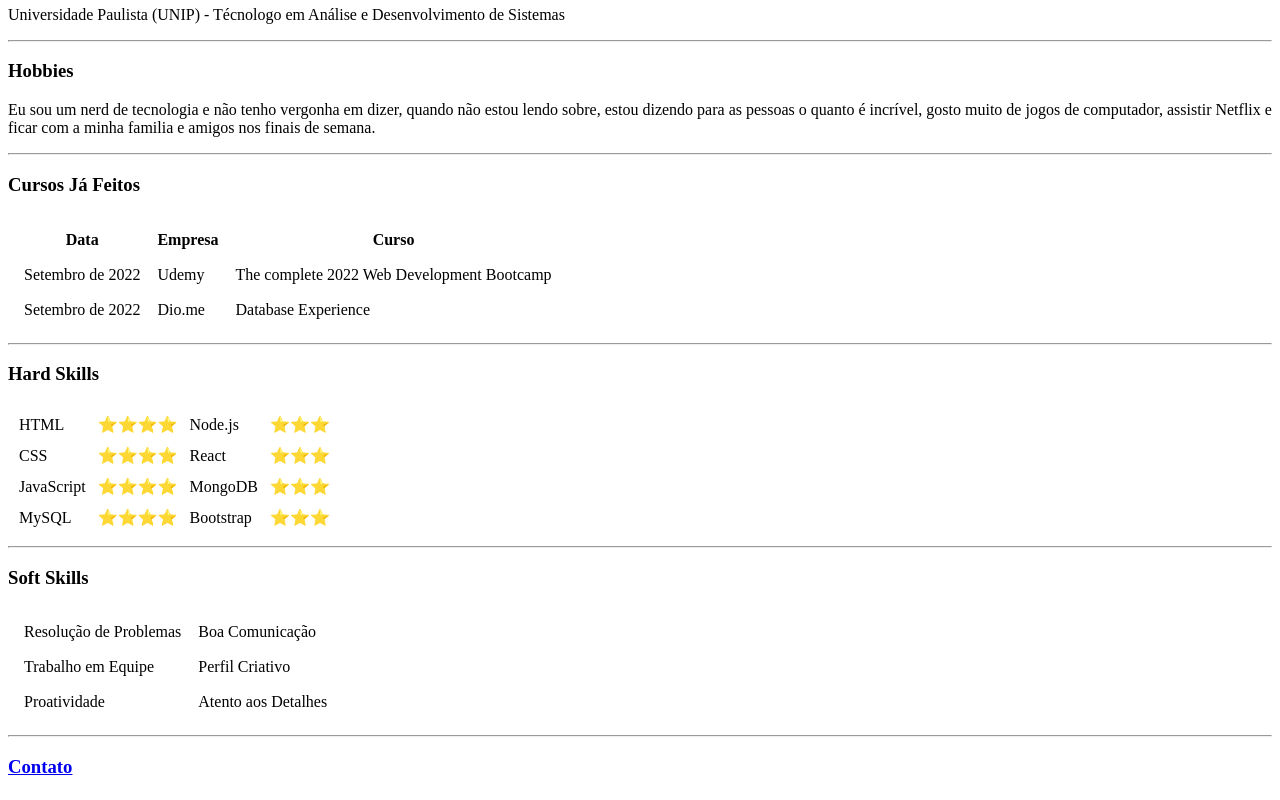
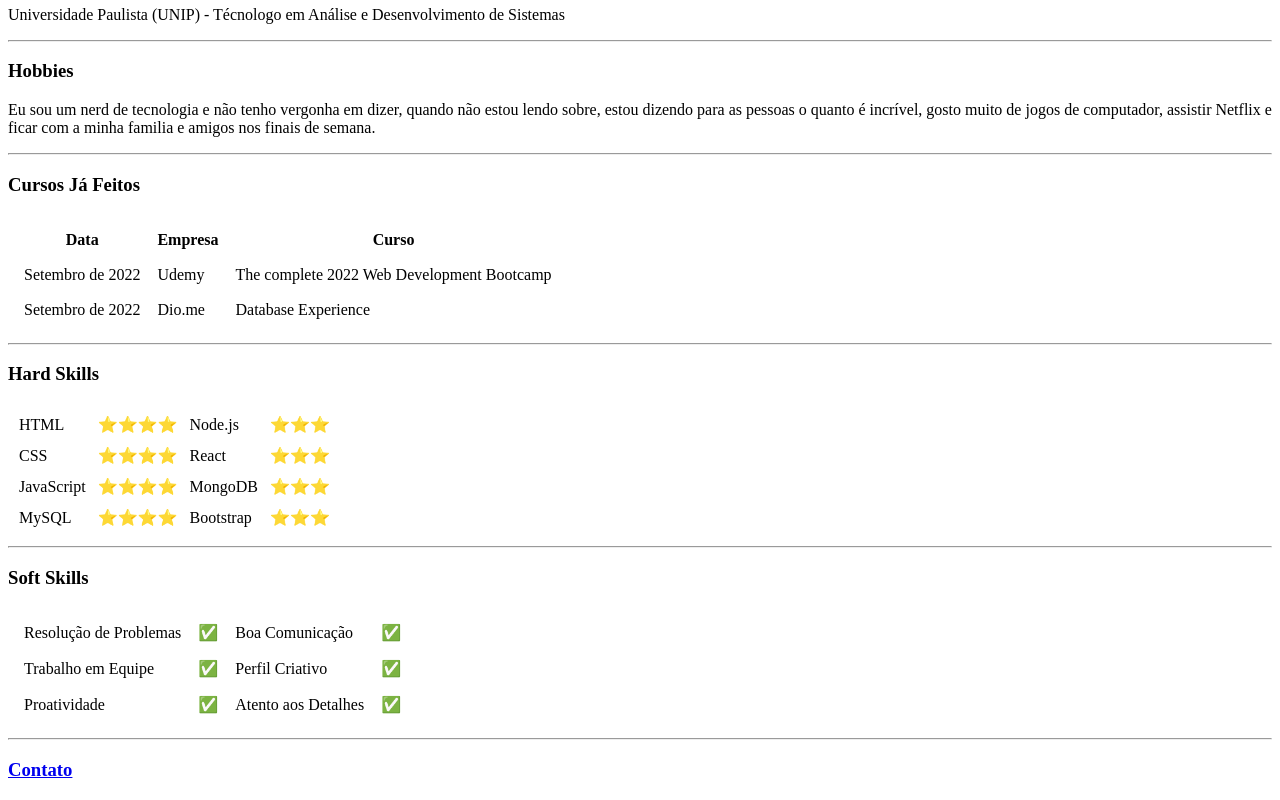
Before and after one commit to lemonaja/Cv-feito-apenas-com-HTML, a plain HTML site: page index.html in a window 1280 px wide. Shown: the part 523-1323 px from the top of the page. Drawn offline with Linux system fonts and the light colour scheme.

Commit message:
Adicionei uns emojis às minhas Soft Skills

```diff
--- a/index.html
+++ b/index.html
@@ -95,15 +95,21 @@
         <tbody>
             <tr>
                 <td>Resolução de Problemas</td>
+                <td>✅</td>
                 <td>Boa Comunicação</td>
+                <td>✅</td>
             </tr>
             <tr>
                 <td>Trabalho em Equipe</td>
+                <td>✅</td>
                 <td>Perfil Criativo</td>
+                <td>✅</td>
             </tr>
             <tr>
                 <td>Proatividade</td>
+                <td>✅</td>
                 <td>Atento aos Detalhes</td>
+                <td>✅</td>
             </tr>
         </tbody>
     </table>
```
